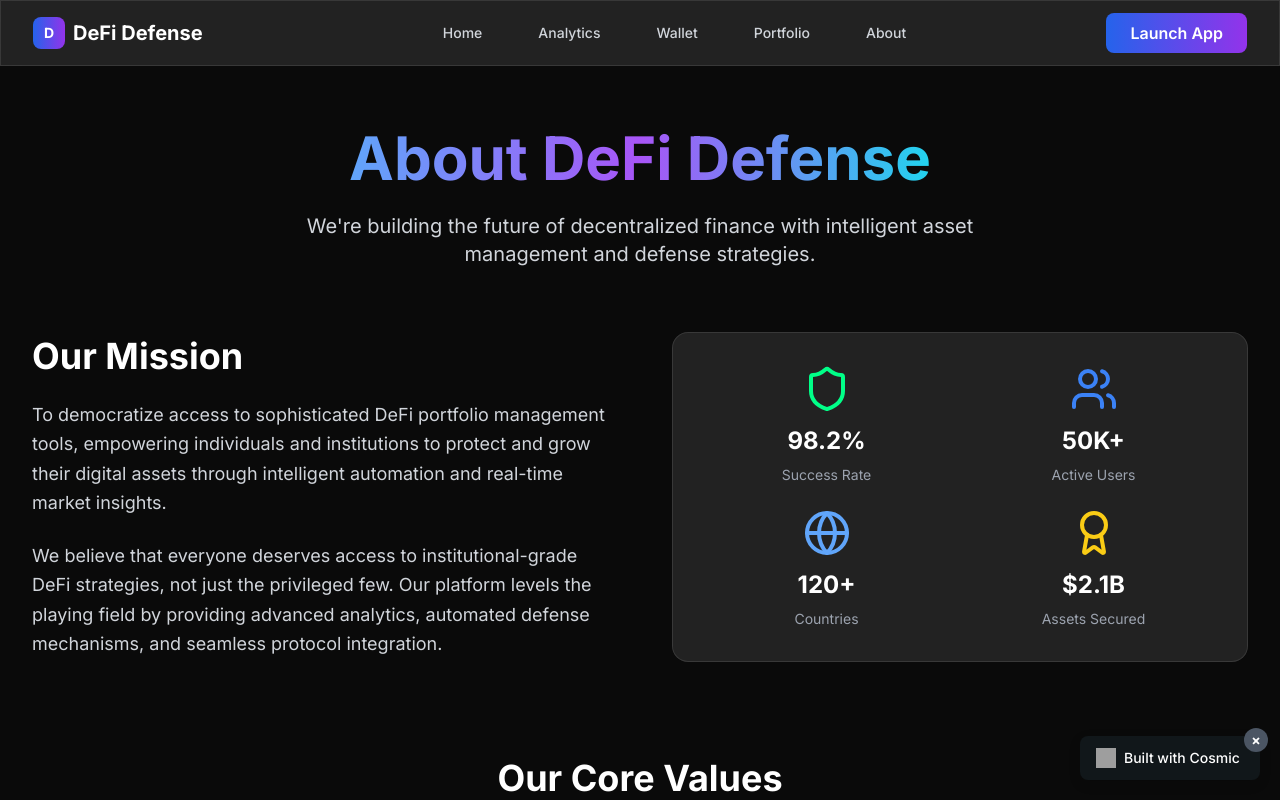
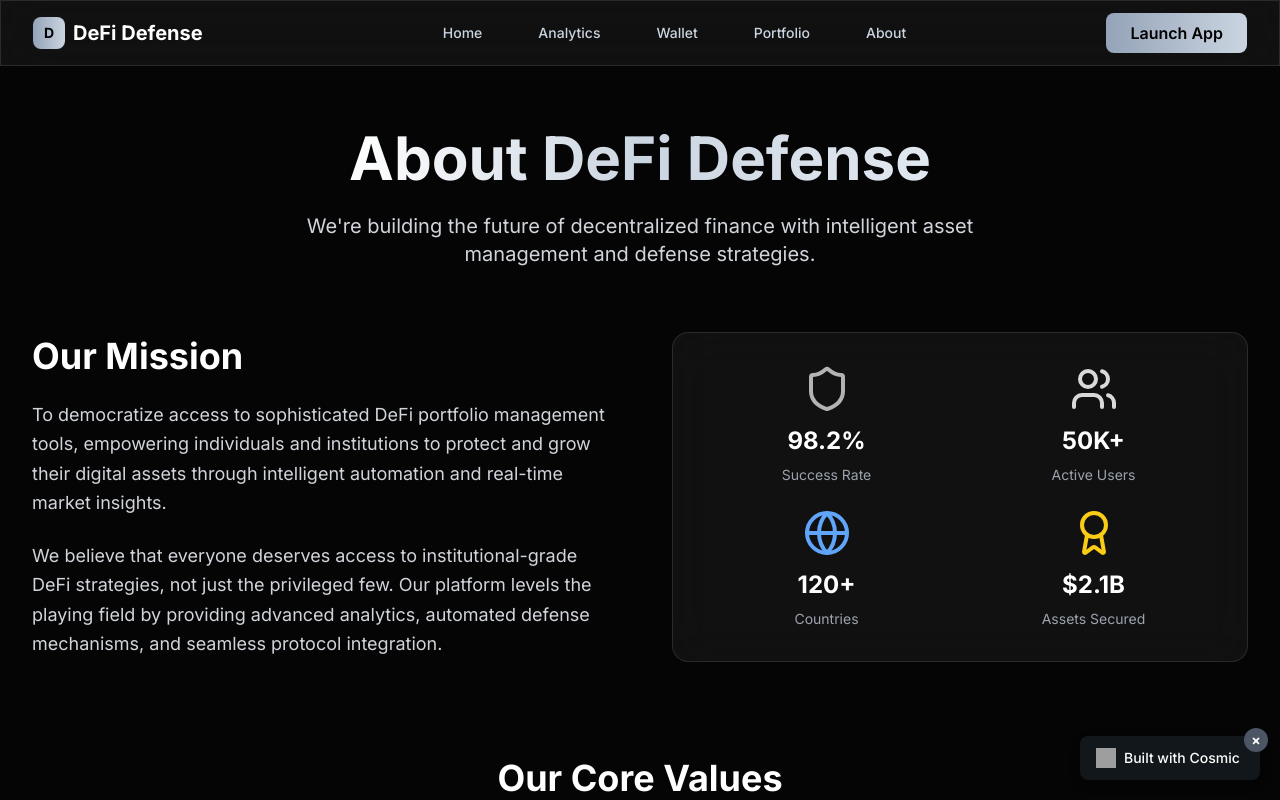
Before and after one commit to cosmic-community/defi-asset-defense-platform, a Next.js app: page /about in a window 1280 px wide. Shown: the top 800 px of the page. Built offline with nearby package versions, Linux system fonts and the light colour scheme; grey boxes are pictures that could not be loaded.

Commit message:
Update color scheme to black/white/silver with minimal muted accents to match original design

```diff
--- a/app/globals.css
+++ b/app/globals.css
@@ -3,25 +3,25 @@
 @tailwind utilities;
 
 :root {
-  --background: 0 0% 3.9%;
+  --background: 0 0% 2%;
   --foreground: 0 0% 98%;
-  --card: 0 0% 3.9%;
+  --card: 0 0% 4%;
   --card-foreground: 0 0% 98%;
-  --popover: 0 0% 3.9%;
+  --popover: 0 0% 4%;
   --popover-foreground: 0 0% 98%;
-  --primary: 0 0% 98%;
+  --primary: 0 0% 85%;
   --primary-foreground: 0 0% 9%;
-  --secondary: 0 0% 14.9%;
+  --secondary: 0 0% 8%;
   --secondary-foreground: 0 0% 98%;
-  --muted: 0 0% 14.9%;
-  --muted-foreground: 0 0% 63.9%;
-  --accent: 0 0% 14.9%;
-  --accent-foreground: 0 0% 98%;
+  --muted: 0 0% 12%;
+  --muted-foreground: 0 0% 60%;
+  --accent: 0 0% 70%;
+  --accent-foreground: 0 0% 9%;
   --destructive: 0 62.8% 30.6%;
   --destructive-foreground: 0 0% 98%;
-  --border: 0 0% 14.9%;
-  --input: 0 0% 14.9%;
-  --ring: 0 0% 83.1%;
+  --border: 0 0% 12%;
+  --input: 0 0% 12%;
+  --ring: 0 0% 70%;
   --radius: 0.5rem;
 }
 
@@ -31,34 +31,34 @@ html {
 
 body {
   font-feature-settings: "rlig" 1, "calt" 1;
-  background: linear-gradient(135deg, hsl(var(--background)) 0%, hsl(220, 13%, 5%) 100%);
+  background: linear-gradient(135deg, #000000 0%, #0a0a0a 25%, #111111 75%, #000000 100%);
   min-height: 100vh;
 }
 
 /* Custom Gradient Classes */
 @layer utilities {
   .text-gradient {
-    @apply bg-gradient-to-r from-blue-400 via-purple-500 to-cyan-400 bg-clip-text text-transparent;
+    @apply bg-gradient-to-r from-white via-silver-300 to-silver-200 bg-clip-text text-transparent;
   }
 
   .bg-gradient-primary {
-    @apply bg-gradient-to-r from-blue-600 to-purple-600;
+    @apply bg-gradient-to-r from-silver-400 to-silver-300;
   }
 
   .bg-gradient-secondary {
-    @apply bg-gradient-to-r from-purple-600 to-pink-600;
+    @apply bg-gradient-to-r from-silver-500 to-silver-400;
   }
 
   .bg-gradient-success {
-    @apply bg-gradient-to-r from-green-500 to-emerald-500;
+    @apply bg-gradient-to-r from-silver-400 to-silver-300;
   }
 
   .glass-effect {
-    @apply bg-white/10 backdrop-blur-md border border-white/10;
+    @apply bg-white/5 backdrop-blur-xl border border-white/10;
   }
 
   .card-hover {
-    @apply transition-all duration-300 hover:scale-105 hover:shadow-2xl;
+    @apply transition-all duration-300 hover:scale-105 hover:shadow-2xl hover:shadow-white/10;
   }
 
   .animate-glow {
@@ -70,7 +70,7 @@ body {
   }
 
   .animate-pulse-slow {
-    animation: pulse 4s cubic-bezier(0.4, 0, 0.6, 1) infinite;
+    animation: pulse-slow 4s cubic-bezier(0.4, 0, 0.6, 1) infinite;
   }
 
   .animation-delay-1000 {
@@ -85,25 +85,27 @@ body {
 /* Custom Components */
 @layer components {
   .feature-card {
-    @apply relative p-8 rounded-2xl glass-effect overflow-hidden min-h-[400px] flex flex-col;
+    @apply relative p-8 rounded-2xl glass-effect overflow-hidden min-h-[400px] flex flex-col border border-white/5;
+    background: linear-gradient(145deg, rgba(255,255,255,0.03) 0%, rgba(255,255,255,0.01) 100%);
   }
 
   .stat-card {
-    @apply relative p-6 rounded-xl glass-effect overflow-hidden;
+    @apply relative p-6 rounded-xl glass-effect overflow-hidden border border-white/5;
+    background: linear-gradient(145deg, rgba(255,255,255,0.03) 0%, rgba(255,255,255,0.01) 100%);
   }
 
   .nav-link {
-    @apply text-gray-300 hover:text-white px-3 py-2 text-sm font-medium transition-colors duration-200 hover:bg-white/10 rounded-lg;
+    @apply text-silver-300 hover:text-white px-3 py-2 text-sm font-medium transition-colors duration-200 hover:bg-white/5 rounded-lg;
   }
 }
 
 /* Keyframe Animations */
 @keyframes glow {
   from {
-    box-shadow: 0 0 20px #3b82f6;
+    box-shadow: 0 0 20px rgba(148, 163, 184, 0.3);
   }
   to {
-    box-shadow: 0 0 30px #8b5cf6;
+    box-shadow: 0 0 30px rgba(148, 163, 184, 0.5);
   }
 }
 
@@ -113,6 +115,15 @@ body {
   }
   50% {
     transform: translateY(-10px);
+  }
+}
+
+@keyframes pulse-slow {
+  0%, 100% {
+    opacity: 1;
+  }
+  50% {
+    opacity: 0.5;
   }
 }
 
--- a/components/Navigation.tsx
+++ b/components/Navigation.tsx
@@ -37,14 +37,14 @@ export default function Navigation() {
   };
 
   return (
-    <nav className="fixed top-0 left-0 right-0 z-50 glass-effect border-b border-white/10">
+    <nav className="fixed top-0 left-0 right-0 z-50 glass-effect border-b border-white/5">
       <div className="max-w-7xl mx-auto px-4 sm:px-6 lg:px-8">
         <div className="flex items-center justify-between h-16">
           {/* Logo */}
           <div className="flex-shrink-0">
             <Link href="/" className="flex items-center">
               <div className="w-8 h-8 bg-gradient-primary rounded-lg flex items-center justify-center">
-                <span className="text-white font-bold text-sm">D</span>
+                <span className="text-black font-bold text-sm">D</span>
               </div>
               <span className="ml-2 text-xl font-bold text-white">DeFi Defense</span>
             </Link>
@@ -57,7 +57,7 @@ export default function Navigation() {
                 <Link
                   key={index}
                   href={item.href}
-                  className="text-gray-300 hover:text-white px-3 py-2 text-sm font-medium transition-colors duration-200 hover:bg-white/10 rounded-lg"
+                  className="text-silver-300 hover:text-white px-3 py-2 text-sm font-medium transition-colors duration-200 hover:bg-white/5 rounded-lg"
                 >
                   {item.label}
                 </Link>
@@ -68,7 +68,7 @@ export default function Navigation() {
           {/* CTA Button */}
           <div className="hidden md:block">
             <Link href="/signup">
-              <button className="bg-gradient-primary text-white px-6 py-2 rounded-lg font-semibold hover:scale-105 transition-transform duration-200">
+              <button className="bg-gradient-primary text-black px-6 py-2 rounded-lg font-semibold hover:scale-105 transition-transform duration-200">
                 Launch App
               </button>
             </Link>
@@ -78,7 +78,7 @@ export default function Navigation() {
           <div className="md:hidden">
             <button
               onClick={toggleMenu}
-              className="inline-flex items-center justify-center p-2 rounded-md text-gray-400 hover:text-white hover:bg-white/10 focus:outline-none"
+              className="inline-flex items-center justify-center p-2 rounded-md text-silver-400 hover:text-white hover:bg-white/5 focus:outline-none"
             >
               {isOpen ? (
                 <XIcon className="h-6 w-6" />
@@ -93,12 +93,12 @@ export default function Navigation() {
       {/* Mobile Navigation */}
       {isOpen && (
         <div className="md:hidden">
-          <div className="px-2 pt-2 pb-3 space-y-1 glass-effect border-t border-white/10">
+          <div className="px-2 pt-2 pb-3 space-y-1 glass-effect border-t border-white/5">
             {navigationItems.map((item, index) => (
               <Link
                 key={index}
                 href={item.href}
-                className="text-gray-300 hover:text-white block px-3 py-2 text-base font-medium hover:bg-white/10 rounded-lg"
+                className="text-silver-300 hover:text-white block px-3 py-2 text-base font-medium hover:bg-white/5 rounded-lg"
                 onClick={() => setIsOpen(false)}
               >
                 {item.label}
@@ -106,7 +106,7 @@ export default function Navigation() {
             ))}
             <div className="pt-4">
               <Link href="/signup">
-                <button className="w-full bg-gradient-primary text-white px-6 py-2 rounded-lg font-semibold">
+                <button className="w-full bg-gradient-primary text-black px-6 py-2 rounded-lg font-semibold">
                   Launch App
                 </button>
               </Link>
--- a/tailwind.config.js
+++ b/tailwind.config.js
@@ -1,66 +1,118 @@
 /** @type {import('tailwindcss').Config} */
 module.exports = {
+  darkMode: ["class"],
   content: [
-    './pages/**/*.{js,ts,jsx,tsx,mdx}',
-    './components/**/*.{js,ts,jsx,tsx,mdx}',
-    './app/**/*.{js,ts,jsx,tsx,mdx}',
-  ],
+    './pages/**/*.{ts,tsx}',
+    './components/**/*.{ts,tsx}',
+    './app/**/*.{ts,tsx}',
+    './src/**/*.{ts,tsx}',
+	],
   theme: {
+    container: {
+      center: true,
+      padding: "2rem",
+      screens: {
+        "2xl": "1400px",
+      },
+    },
     extend: {
       colors: {
-        background: 'hsl(var(--background))',
-        foreground: 'hsl(var(--foreground))',
-        card: 'hsl(var(--card))',
-        'card-foreground': 'hsl(var(--card-foreground))',
-        popover: 'hsl(var(--popover))',
-        'popover-foreground': 'hsl(var(--popover-foreground))',
+        border: "hsl(var(--border))",
+        input: "hsl(var(--input))",
+        ring: "hsl(var(--ring))",
+        background: "hsl(var(--background))",
+        foreground: "hsl(var(--foreground))",
         primary: {
-          DEFAULT: '#3b82f6',
-          foreground: 'hsl(var(--primary-foreground))',
+          DEFAULT: "hsl(var(--primary))",
+          foreground: "hsl(var(--primary-foreground))",
         },
         secondary: {
-          DEFAULT: '#8b5cf6',
-          foreground: 'hsl(var(--secondary-foreground))',
+          DEFAULT: "hsl(var(--secondary))",
+          foreground: "hsl(var(--secondary-foreground))",
+        },
+        destructive: {
+          DEFAULT: "hsl(var(--destructive))",
+          foreground: "hsl(var(--destructive-foreground))",
+        },
+        muted: {
+          DEFAULT: "hsl(var(--muted))",
+          foreground: "hsl(var(--muted-foreground))",
         },
         accent: {
-          DEFAULT: '#00ff88',
-          foreground: 'hsl(var(--accent-foreground))',
+          DEFAULT: "hsl(var(--accent))",
+          foreground: "hsl(var(--accent-foreground))",
         },
-        muted: {
-          DEFAULT: 'hsl(var(--muted))',
-          foreground: 'hsl(var(--muted-foreground))',
+        popover: {
+          DEFAULT: "hsl(var(--popover))",
+          foreground: "hsl(var(--popover-foreground))",
         },
-        destructive: {
-          DEFAULT: 'hsl(var(--destructive))',
-          foreground: 'hsl(var(--destructive-foreground))',
+        card: {
+          DEFAULT: "hsl(var(--card))",
+          foreground: "hsl(var(--card-foreground))",
         },
-        border: 'hsl(var(--border))',
-        input: 'hsl(var(--input))',
-        ring: 'hsl(var(--ring))',
+        // Custom colors for minimal design
+        silver: {
+          50: '#f8fafc',
+          100: '#f1f5f9',
+          200: '#e2e8f0',
+          300: '#cbd5e1',
+          400: '#94a3b8',
+          500: '#64748b',
+          600: '#475569',
+          700: '#334155',
+          800: '#1e293b',
+          900: '#0f172a',
+        },
       },
       borderRadius: {
-        lg: 'var(--radius)',
-        md: 'calc(var(--radius) - 2px)',
-        sm: 'calc(var(--radius) - 4px)',
+        lg: "var(--radius)",
+        md: "calc(var(--radius) - 2px)",
+        sm: "calc(var(--radius) - 4px)",
+      },
+      keyframes: {
+        "accordion-down": {
+          from: { height: 0 },
+          to: { height: "var(--radix-accordion-content-height)" },
+        },
+        "accordion-up": {
+          from: { height: "var(--radix-accordion-content-height)" },
+          to: { height: 0 },
+        },
+        glow: {
+          '0%, 100%': {
+            boxShadow: '0 0 20px rgba(148, 163, 184, 0.3)',
+          },
+          '50%': {
+            boxShadow: '0 0 30px rgba(148, 163, 184, 0.5)',
+          },
+        },
+        float: {
+          '0%, 100%': {
+            transform: 'translateY(0px)',
+          },
+          '50%': {
+            transform: 'translateY(-10px)',
+          },
+        },
+        'pulse-slow': {
+          '0%, 100%': {
+            opacity: '1',
+          },
+          '50%': {
+            opacity: '.5',
+          },
+        },
       },
       animation: {
+        "accordion-down": "accordion-down 0.2s ease-out",
+        "accordion-up": "accordion-up 0.2s ease-out",
+        'glow': 'glow 2s ease-in-out infinite alternate',
         'float': 'float 6s ease-in-out infinite',
-        'glow': 'glow 2s ease-in-out infinite alternate',
-        'pulse-slow': 'pulse 4s cubic-bezier(0.4, 0, 0.6, 1) infinite',
-      },
-      keyframes: {
-        float: {
-          '0%, 100%': { transform: 'translateY(0px)' },
-          '50%': { transform: 'translateY(-10px)' },
-        },
-        glow: {
-          'from': { boxShadow: '0 0 20px #3b82f6' },
-          'to': { boxShadow: '0 0 30px #8b5cf6' },
-        }
+        'pulse-slow': 'pulse-slow 4s cubic-bezier(0.4, 0, 0.6, 1) infinite',
       },
       spacing: {
         '128': '32rem',
-      }
+      },
     },
   },
   plugins: [],
```
Also changed, not shown: components/FeatureGrid.tsx (+11 -11 lines), components/HeroSection.tsx (+32 -28 lines), components/StatsSection.tsx (+16 -27 lines).
